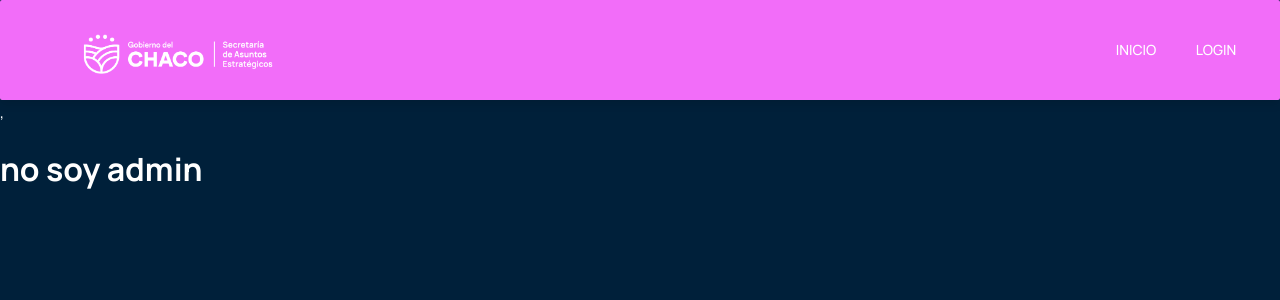
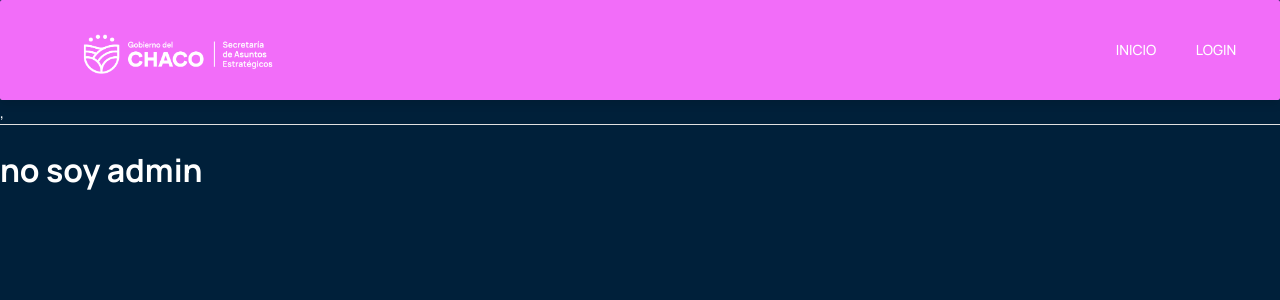
Before and after one commit to sanchezchandialf/AudienciaS, a React (Vite) app: page /estadisticas in a window 1280 px wide. Shown: the top 300 px of the page. Built offline with nearby package versions, Linux system fonts and the light colour scheme; sample sign-in values are in the browser's storage.

Commit message:
version diseño mejorado admin

```diff
--- a/src/features/users/estadistic.tsx
+++ b/src/features/users/estadistic.tsx
@@ -1,6 +1,6 @@
 import React, { useState, useEffect } from "react";
 import AuthorizedComponent from "../../router/AuthenticateRoute";
-import { Box, Typography } from "@mui/material";
+import { Box, colors, Divider, Typography } from "@mui/material";
 
 const Estadistic: React.FC = () => {
     const [userName, setUserName] = useState<string>('');
@@ -27,6 +27,8 @@ const Estadistic: React.FC = () => {
                 </Typography>
             )}
 
+            <Divider sx={{ backgroundColor: colors.common.white }}></Divider>
+
             <AuthorizedComponent requiredRole={true}>
                 <div>
 
```
Also changed, not shown: src/shared/components/ButtonOp.tsx (added).
